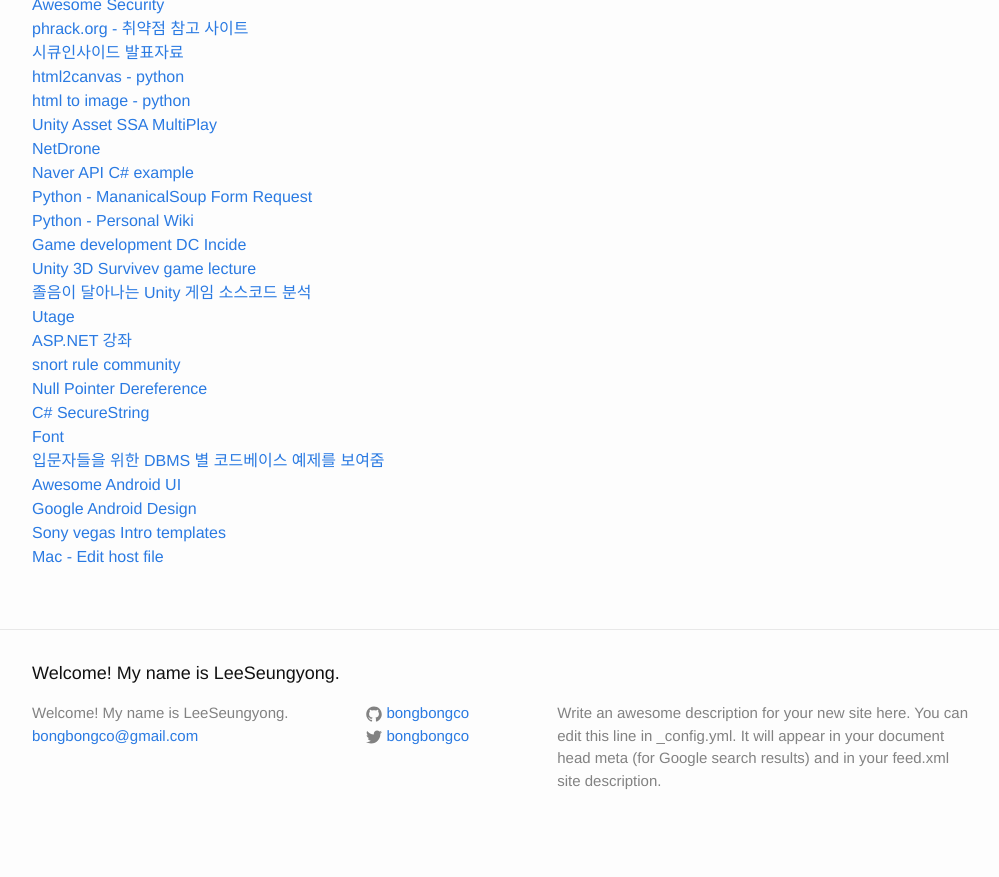
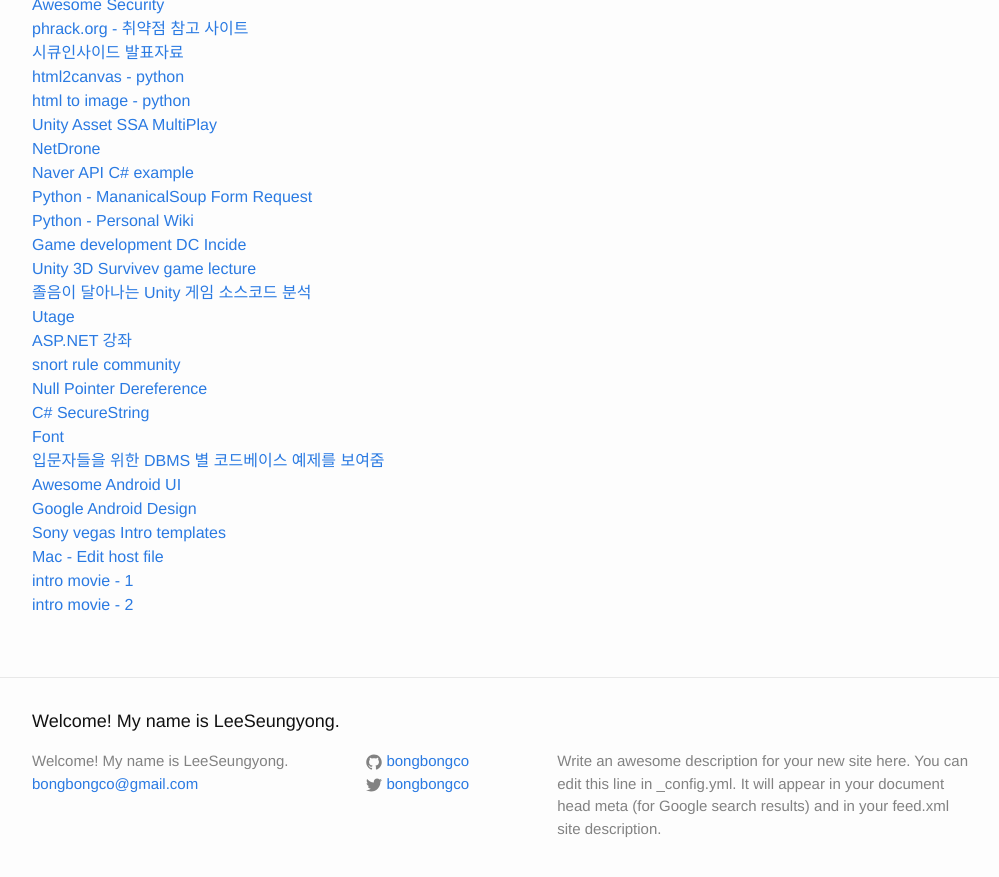
Before and after one commit to LktProgrammer/bongbongco.github.io, a Jekyll site: the page built from _posts/2016-07-22-Website-List.markdown, in a window 1280 px wide and 900 px high, scrolled down 2487 px. Shown: the top 877 px of the window, without its empty margins (138-1137 px from the left). Built offline with Jekyll 4.4.1, drawn with Linux system fonts in a browser that asks for light colours; before the commit the page ends 3339 px from its top, so only the background shows below that.

Commit message:
Update 2016-07-22-Website-List.markdown

```diff
--- a/_posts/2016-07-22-Website-List.markdown
+++ b/_posts/2016-07-22-Website-List.markdown
@@ -122,3 +122,5 @@ title: 참고할 웹 사이트들.
 [Google Android Design](https://developer.android.com/design/index.html)
 [Sony vegas Intro templates](http://www.ravenprodesign.com/)
 [Mac - Edit host file](http://mingu.kr/74)
+[intro movie - 1](http://www.intromaker.net/)
+[intro movie - 2](http://introchamp.com/)
```
